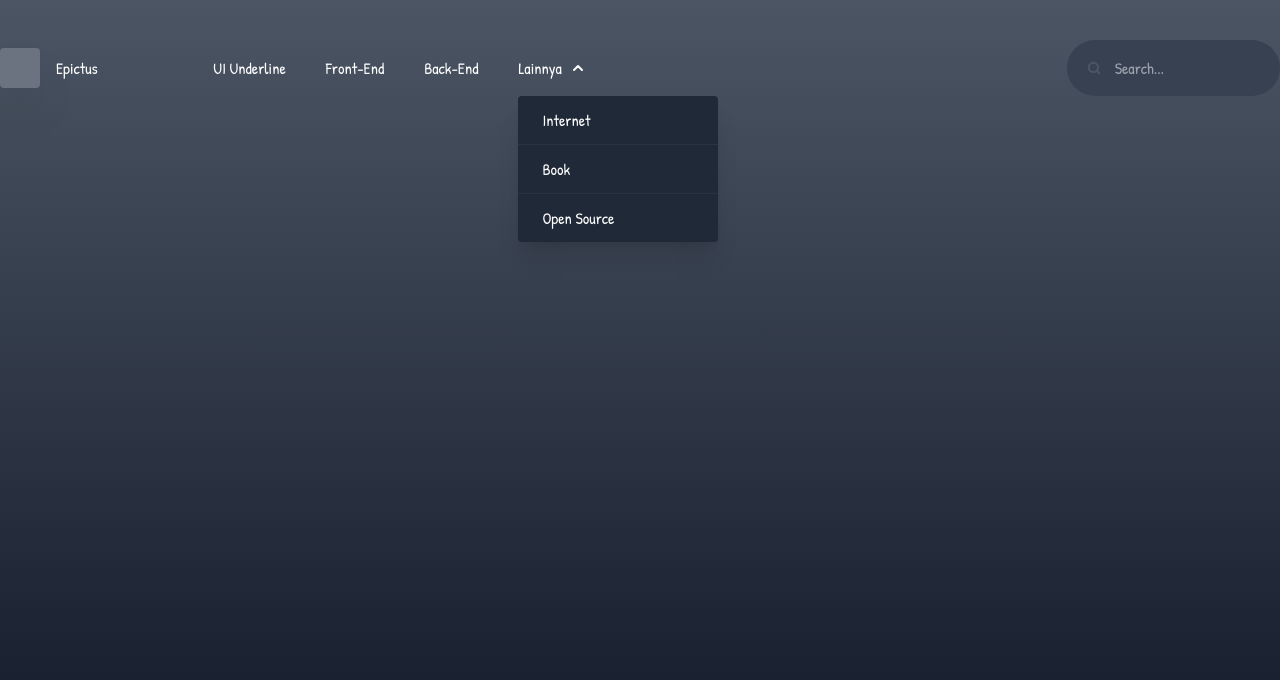
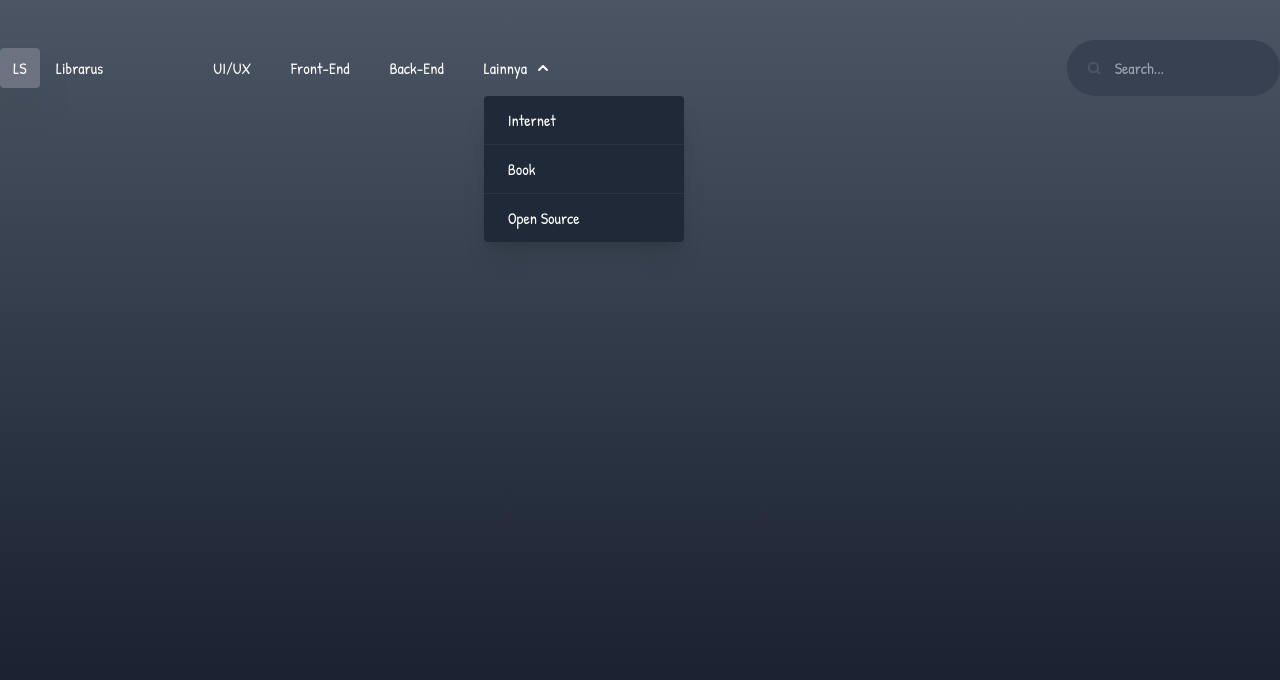
Before and after one commit to TheMordhon1/blog-nextjs-tailwind-slicing, a Next.js app: page / in a window 1280 px wide. Both pictures are taken after a click on the element "Lainnya". Shown: the top 680 px of the page. Built offline with nearby package versions, Linux system fonts and the light colour scheme.

Commit message:
components Navbar & jsconfig for alias

```diff
--- /dev/null
+++ b/components/Navbar.jsx
@@ -0,0 +1,94 @@
+import { useState } from "react";
+
+export default function Navbar() {
+  const [dropdown, setDropdown] = useState(false);
+  const dropdownList = [
+    { text: "Internet", href: "#" },
+    { text: "Book", href: "#" },
+    { text: "Open Source", href: "#" },
+  ];
+
+  return (
+    <nav className="py-10">
+      <div className="container mx-auto">
+        <div className="flex items-center">
+          <div className="w-2/12 flex items-center gap-4">
+            <div className="w-10 h-10 bg-gray-500 rounded flex items-center justify-center shadow-2xl">
+              LS
+            </div>{" "}
+            Librarus
+          </div>
+          <div className="w-8/12">
+            <ul className="flex space-x-10">
+              <li>
+                <a href="" className="hover:underline">
+                  UI/UX
+                </a>
+              </li>
+              <li>
+                <a href="" className="hover:underline">
+                  Front-End
+                </a>
+              </li>
+              <li>
+                <a href="" className="hover:underline">
+                  Back-End
+                </a>
+              </li>
+              <li className="relative">
+                <span
+                  className="hover:underline cursor-pointer flex items-center"
+                  onClick={() => setDropdown(!dropdown)}
+                >
+                  Lainnya
+                  <svg
+                    className={`ml-2 transfom${
+                      dropdown ? "transform rotate-180" : "transform rotate-0"
+                    }`}
+                    width="16"
+                    height="16"
+                    viewBox="0 0 16 16"
+                    fill="none"
+                    xmlns="http://www.w3.org/2000/svg"
+                  >
+                    <path
+                      d="M4 6L8 10L12 6"
+                      stroke="white"
+                      stroke-width="2"
+                      stroke-linecap="round"
+                      stroke-linejoin="round"
+                    />
+                  </svg>
+                </span>
+                {dropdown && (
+                  <ul className="absolute w-[200px] bg-gray-800 rounded shadow-xl overflow-hidden mt-4">
+                    {dropdownList.map(({ text, href }) => (
+                      <li
+                        key={text}
+                        className="border-b border-white/5 last:border-0"
+                      >
+                        <a
+                          href={href}
+                          className="flex py-3 px-6 hover:bg-gray-700/50 transition-all"
+                        >
+                          {text}
+                        </a>
+                      </li>
+                    ))}
+                  </ul>
+                )}
+              </li>
+            </ul>
+          </div>
+          <div className="w-2/12">
+            <input
+              type="text"
+              className="bg-gray-700 hover:bg-gray-800/80 transition-all py-4 px-6 w-full p-3 rounded-full bg-search pl-12"
+              placeholder="Search..."
+            />
+          </div>
+        </div>
+      </div>
+    </nav>
+  );
+}
--- a/pages/index.js
+++ b/pages/index.js
@@ -1,100 +1,10 @@
 import Head from "next/head";
-import { useState } from "react";
+import Navbar from "@components/Navbar";
 
 export default function Home() {
-  const [dropdown, setDropdown] = useState(false);
   return (
     <div className="bg-gradient-to-b from-gray-600 to-gray-900 min-h-screen text-white">
-      <nav className="py-10">
-        <div className="container mx-auto">
-          <div className="flex items-center">
-            <div className="w-2/12 flex items-center gap-4">
-              <div className="w-10 h-10 bg-gray-500 rounded flex items-center justify-center shadow-2xl"></div>{" "}
-              Epictus
-            </div>
-            <div className="w-8/12">
-              <ul className="flex space-x-10">
-                <li>
-                  <a href="" className="hover:underline">
-                    UI Underline
-                  </a>
-                </li>
-                <li>
-                  <a href="" className="hover:underline">
-                    Front-End
-                  </a>
-                </li>
-                <li>
-                  <a href="" className="hover:underline">
-                    Back-End
-                  </a>
-                </li>
-                <li className="relative">
-                  <span
-                    className="hover:underline cursor-pointer flex items-center"
-                    onClick={() => setDropdown(!dropdown)}
-                  >
-                    Lainnya
-                    <svg
-                      className={`ml-2 transfom${
-                        dropdown ? "transform rotate-180" : "transform rotate-0"
-                      }`}
-                      width="16"
-                      height="16"
-                      viewBox="0 0 16 16"
-                      fill="none"
-                      xmlns="http://www.w3.org/2000/svg"
-                    >
-                      <path
-                        d="M4 6L8 10L12 6"
-                        stroke="white"
-                        stroke-width="2"
-                        stroke-linecap="round"
-                        stroke-linejoin="round"
-                      />
-                    </svg>
-                  </span>
-                  {dropdown && (
-                    <ul className="absolute w-[200px] bg-gray-800 rounded shadow-xl overflow-hidden mt-4">
-                      <li>
-                        <a
-                          href="#"
-                          className="flex py-3 px-6 border-b border-white/5 hover:bg-gray-700/80 transition-all"
-                        >
-                          Internet
-                        </a>
-                      </li>
-                      <li>
-                        <a
-                          href="#"
-                          className="flex py-3 px-6 border-b border-white/5 hover:bg-gray-700/80 transition-all"
-                        >
-                          Book
-                        </a>
-                      </li>
-                      <li>
-                        <a
-                          href="#"
-                          className="flex py-3 px-6 hover:bg-gray-700/80 transition-all"
-                        >
-                          Open Source
-                        </a>
-                      </li>
-                    </ul>
-                  )}
-                </li>
-              </ul>
-            </div>
-            <div className="w-2/12">
-              <input
-                type="text"
-                className="bg-gray-700 hover:bg-gray-800/80 transition-all py-4 px-6 w-full p-3 rounded-full bg-search pl-12"
-                placeholder="Search..."
-              />
-            </div>
-          </div>
-        </div>
-      </nav>
+      <Navbar />
     </div>
   );
 }
```
Also changed, not shown: jsconfig.json (added, +8 -0 lines).
